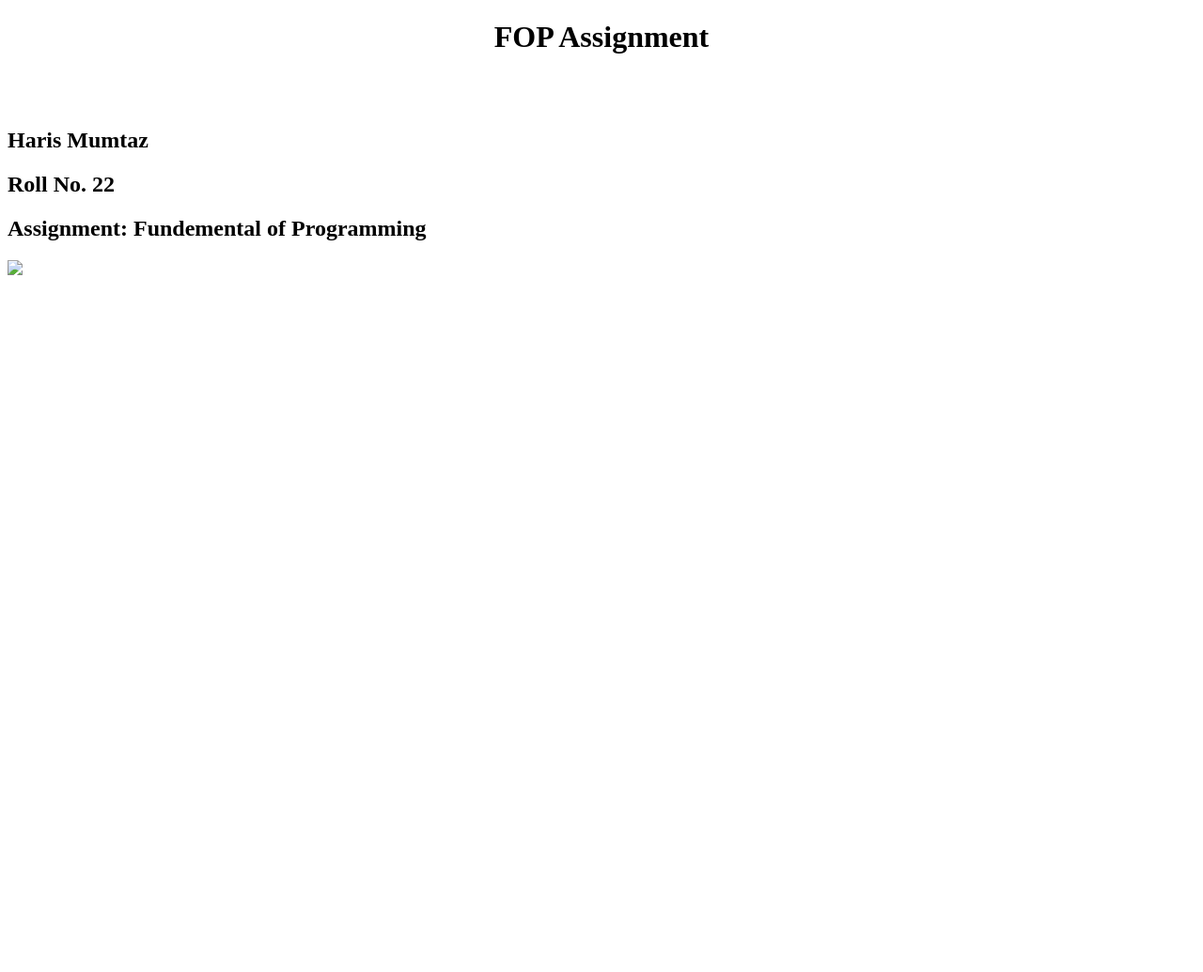
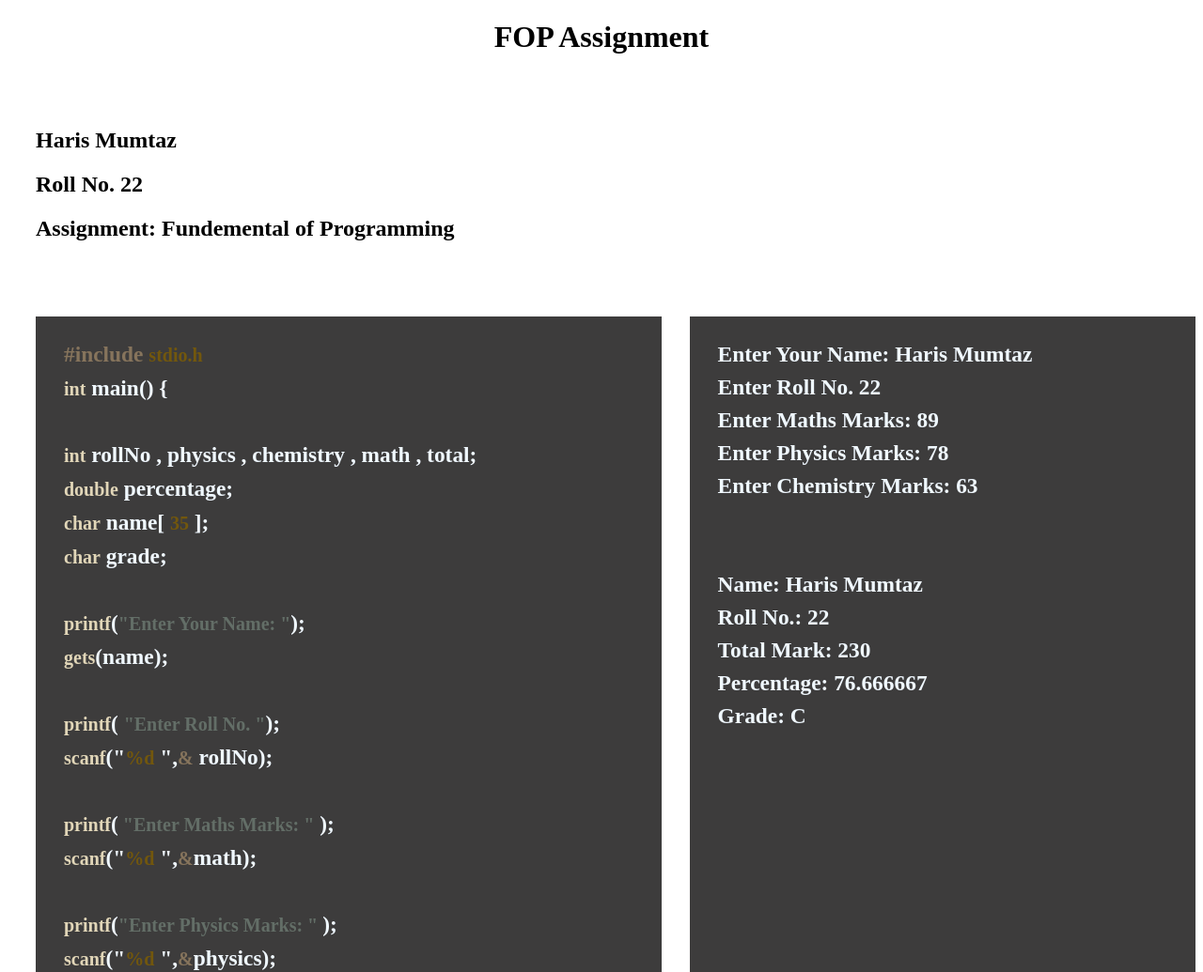
Before and after one commit to harismumtaz070/FOP-Assignment, a plain HTML site: page index.html in a window 1280 px wide. Shown: the top 1035 px of the page at 94% size. Before the commit the page ends 800 px from the top, so only its background shows below. Drawn offline with Linux system fonts and the light colour scheme.

Commit message:
multiple changes

```diff
--- a/index.css
+++ b/index.css
@@ -1,3 +1,90 @@
 h1{
     text-align: center;
 }
+h2{
+    margin-left: 30px;
+}
+.assignment{
+    display: flex;
+}
+.input{
+    background-color: rgb(61, 60, 60);
+    width: 650px;
+    height: 2000px;
+    margin-top: 60px;
+    margin-right: 30px;
+    margin-left: 30px;
+    padding-left: 30px;
+    color: aliceblue;
+    font-size: 20px;
+    line-height: 35px;
+}
+.output{
+    background-color: rgb(61, 60, 60);
+    width: 520px;
+    height: 2000px;
+    margin-top: 60px;
+    padding-left: 30px;
+    color: aliceblue;
+    font-size: 20px;
+    line-height: 35px;
+}
+#inc{
+    color: #86745c;
+}
+#std{
+    font-size: 20px;
+    color: #72570d;
+}
+#in{
+    font-size: 20px;
+    color: #e1d6b8;
+}
+#int{
+    color: #e1d6b8;
+    font-size: 20px;
+}
+#dou{
+    color: #e1d6b8;
+    font-size: 20px;
+}
+#cha{
+    color: #e1d6b8;
+    font-size: 20px;
+}
+#ch{
+    color: #e1d6b8;
+    font-size: 20px;
+}
+#pri{
+    color: #e1d6b8;
+    font-size: 20px;
+}
+#ge{
+    color: #e1d6b8;
+    font-size: 20px;
+}
+#en{
+    color: #636e67;
+    font-size: 20px;
+}
+#pr{
+    color: #e1d6b8;
+    font-size: 20px;
+}
+#ro{
+    font-size: 20px;
+    color: #636e67;
+}
+#sca{
+    font-size: 20px;
+    color: #e1d6b8;
+}
+#d{
+    font-size: 20px;
+    color: #72570d;
+}
+#and{
+    font-size: 20px;
+    color: #86745c;
+}
--- a/index.html
+++ b/index.html
@@ -11,6 +11,80 @@
     <h2>Haris Mumtaz</h2>
     <h2>Roll No. 22</h2>
     <h2>Assignment: Fundemental of Programming</h2>
-    <img src="/Users/92346/Downloads/input%20image%201.JPG" >
+    <div class="assignment">
+    <div class="input">
+        <h3>
+            <b id="inc">#include</b> <b id="std">stdio.h</b> <br>
+            <b id="in">int</b> main() {<br>
+    <br>
+             <b id="int">int</b> rollNo , physics , chemistry , math , total;<br>
+             <b id="dou">double</b> percentage;<br>
+             <b id="cha">char</b> name[ <b id="std">35</b> ];<br>
+             <b id="ch">char</b> grade;<br>
+        <br>
+             <b id="pri">printf</b>(<b id="en">"Enter Your Name: "</b>);<br>
+             <b id="ge">gets</b>(name);<br>
+            <br>
+             <b id="pr">printf</b>( <b id="ro">"Enter Roll No. "</b>);<br>
+             <b id="sca">scanf</b>("<b id="d">%d</b> ",<b id="and">&</b> rollNo);<br>
+            <br>
+            <b id="pr">printf</b>(<b id="en"> "Enter Maths Marks: "</b> );<br>
+             <b id="sca">scanf</b>("<b id="d">%d</b> ",<b id="and">&</b>math);<br>
+            <br>
+            <b id="pr">printf</b>(<b id="en">"Enter Physics Marks: " </b> );<br>
+             <b id="sca">scanf</b>("<b id="d">%d</b> ",<b id="and">&</b>physics);<br>
+             <br>
+             <b id="pr">printf</b>(<b  id="en"> "Enter Chemistry Marks: " </b> );<br>
+             <b id="sca">scanf</b>("<b id="d">%d</b> ",<b id="and">&</b> chemistry);<br>
+             <br>
+             <b id="pr">printf</b>(<b  id="en">"<b id="d">\n</b>Name: <b id="d">%s\n</b>" </b>, name );<br>
+             <b id="pr">printf</b>(<b  id="en"> "Roll No.: <b id="d">%d\n</b>"</b>, rollNo );<br>
+             <br>
+             total= physics + chemistry + math;<br>
+             <b id="pr">printf</b>(<b id="en"> "Total Mark:  <b id="d">%d\n</b>"</b>, total );<br>
+             <br>
+            percentage = total / <b id="d">3.0</b>;<br>
+            <b id="pr">printf</b>(<b id="en">"Percentage: <b id="d">%lf\n</b>"</b>, percentage);<br>
+            <br>
+             <b id="and">if</b> (percentage <b id="and">>=</b> <b id="d">90</b>) {<br>
+                    grade <b id="and">==</b> <b  id="en">'A'</b>;<br>
+                    if (percentage <b id="and">>=</b> <b id="d">90</b> && percentage < <b id="d">100</b> ) {<br>
+                        grade = <b  id="en">'A'</b>;<br>
+                    }  <br>
+             <br>
+                } <b id="and">else if</b> (percentage <b id="and">>=</b> <b id="d">80</b> <b id="and">&&</b> percentage < <b id="d">90</b> ) {<br>
+                    grade = <b  id="en">'B'</b>;<br>
+                } <b id="and">else if</b> (percentage <b id="and">>=</b> <b id="d">70</b> <b id="and">&&</b> percentage < <b id="d">80</b> ) {  <br>
+                    grade = <b  id="en">'C'</b>;<br>
+                } <b id="and">else if</b> (percentage <b id="and">>=</b> <b id="d">60</b> <b id="and">&&</b> percentage < <b id="d">70</b>) {  <br>
+                    grade = <b  id="en">'D'</b>;<br>
+                } <b id="and">else if</b> (percentage <b id="and">>=</b> <b id="d">50</b> <b id="and">&&</b> percentage < <b id="d">60</b>) { <br>
+                    grade = <b  id="en">'E'</b>;<br>
+                } <b id="and" >else</b> {  <br>
+                    grade = <b  id="en">'F'</b>;   <br>
+                }   <br>
+            <br>
+            <b id="pr">printf</b>(<b id="en"> "Grade: <b id="d">%c\n</b> "</b>, grade); <br>
+            <br>
+               <b id="and">return</b> <b id="d">0</b>; <br>
+            }</h3>
+    </div>
+<div class="output">
+<h3>Enter Your Name: Haris Mumtaz <br>
+    Enter Roll No. 22 <br>
+    Enter Maths Marks: 89 <br>
+    Enter Physics Marks: 78 <br>
+    Enter Chemistry Marks: 63 <br> <br> <br>
+    Name: Haris Mumtaz <br>
+    Roll No.: 22 <br>
+    Total Mark: 230 <br>
+    Percentage: 76.666667 <br>
+    Grade: C <br>
+    </h3>
+</div>
+
+</div>
+
+    <!-- <img src="/Users/92346/Downloads/input%20image%201.JPG" > -->
 </body>
 </html>
```
